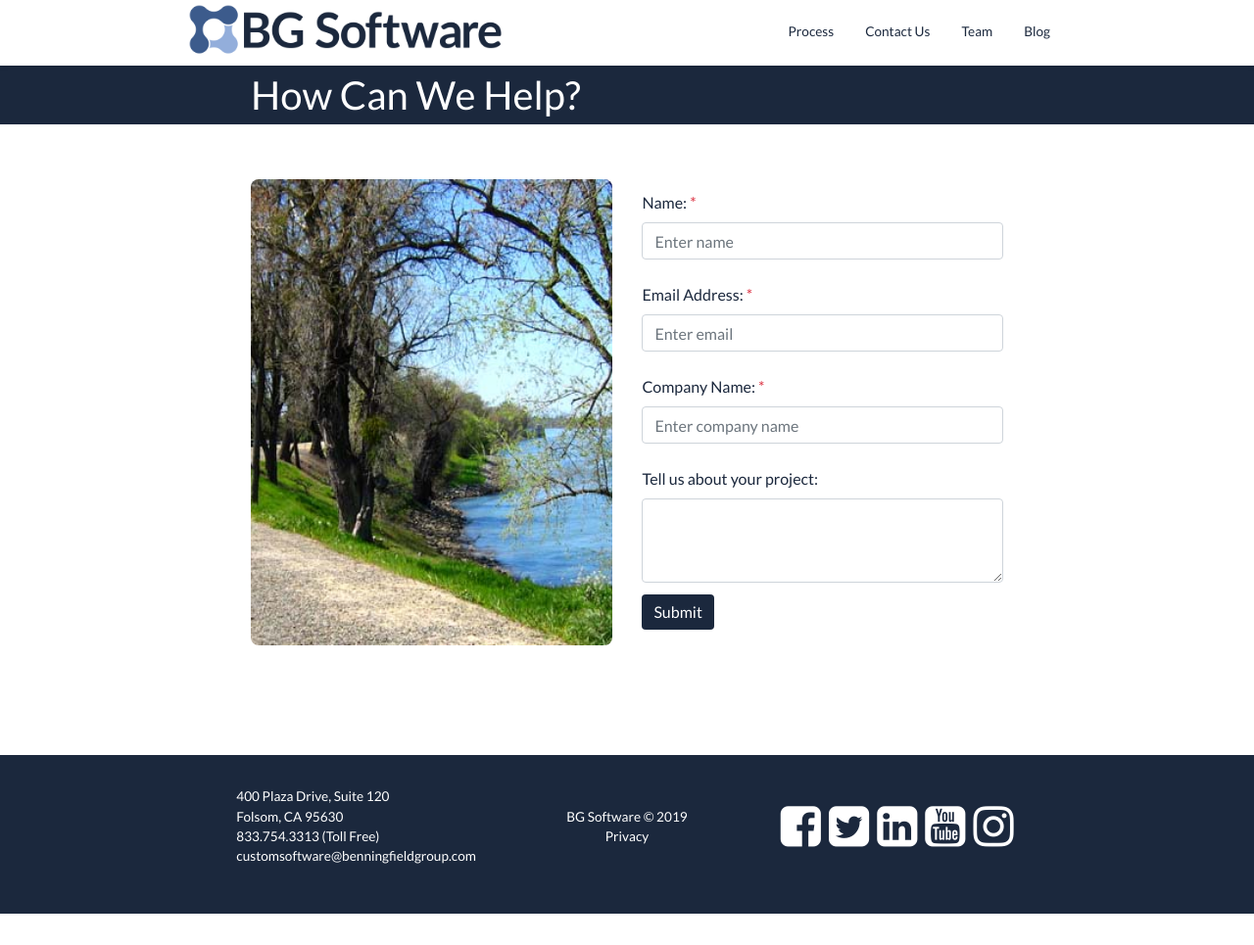
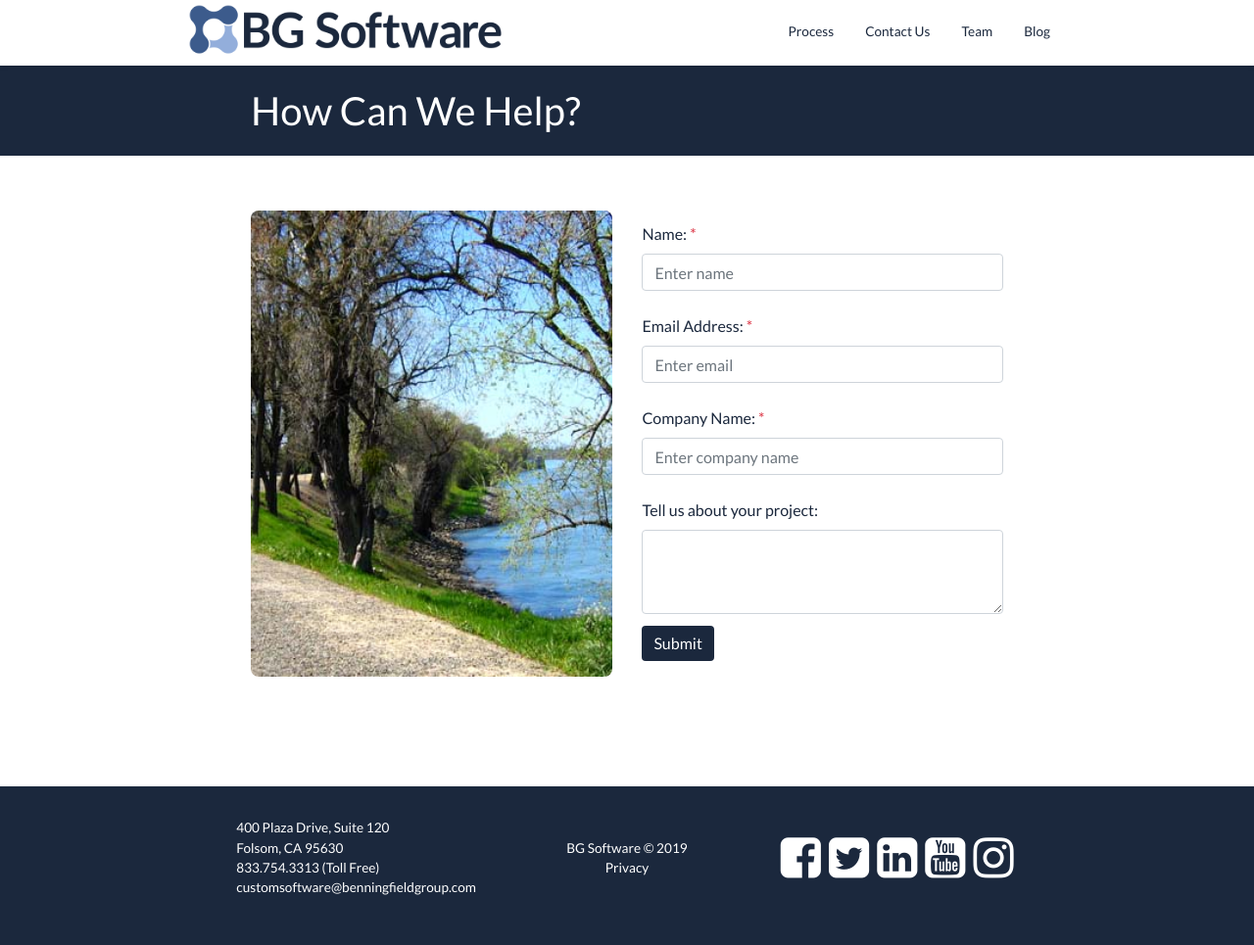
Before and after one commit to bgsoftware/company-site, a Jekyll site: the page built from contact-form.html, in a window 1280 px wide. Shown: the whole page at 98% size. Built offline with Jekyll 4.4.1, drawn with Linux system fonts in a browser that asks for light colours; comment, search, counter and statistics services are not loaded; before the commit the page ends 933 px from its top, so only the background shows below that.

Commit message:
Expand padding in _includes/header.html

```diff
--- a/_includes/header.html
+++ b/_includes/header.html
@@ -1,5 +1,5 @@
 <div class="sm-dynamic-px-container w-100 bg-color-dark-blue d-flex align-items-center">
-  <div class="color-white header__text font-weight-normal">
+  <div class="color-white header__text font-weight-normal py-3">
     <span>{{ headerText1 }}</span>
     {% if headerText2 %}
     <span>{{ headerText2 }}</span>
```
